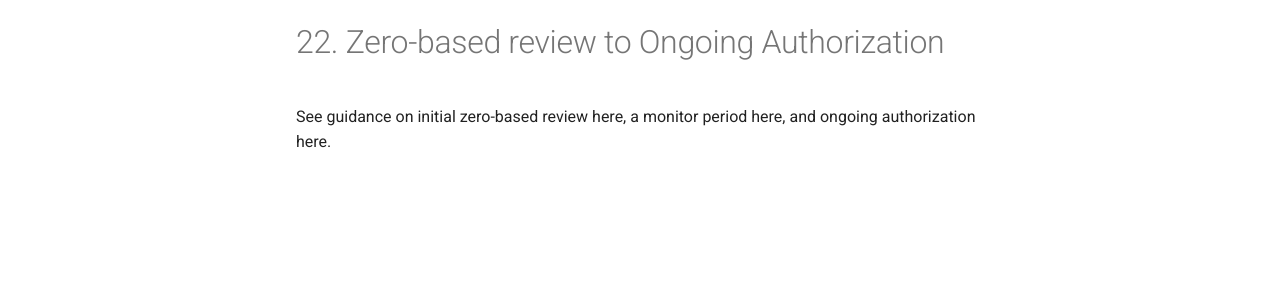
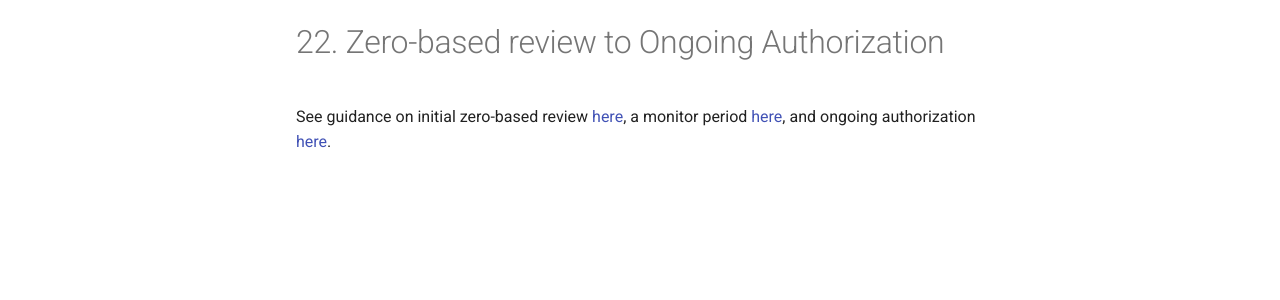
Before and after one commit to rise8-us/cato-playbook, an MkDocs documentation site: the page built from docs/zero-based.md, in a window 1280 px wide. Shown: the part 124-424 px from the top of the page. Built offline with MkDocs 1.6.1 and Material for MkDocs 9.7.7, drawn with Linux system fonts in a browser that asks for light colours; comment, search, counter and statistics services are not loaded; part of the change alters nothing that is shown.

```diff
--- a/docs/zero-based.md
+++ b/docs/zero-based.md
@@ -1,3 +1,3 @@
 # 22. Zero-based review to Ongoing Authorization
 
-See guidance on initial zero-based review here, a monitor period here, and ongoing authorization here.
+See guidance on initial zero-based review [here](initial-auth.md), a monitor period [here](monitor.md), and ongoing authorization [here](ongoing-auth.md).
```
